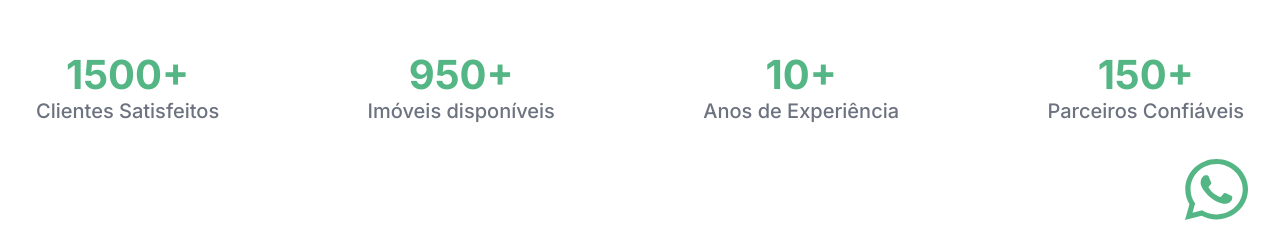
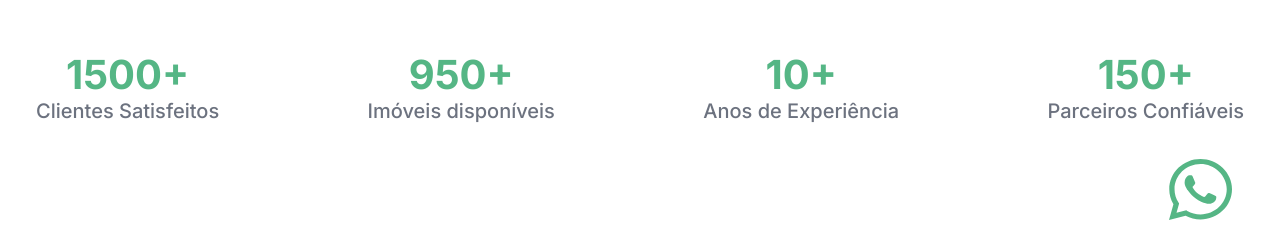
Before and after one commit to gustavopotrich/banner-imobiliaria, a website: page index.html in a window 1280 px wide. Shown: the part 609-861 px from the top of the page. Drawn offline with nearby package versions, Linux system fonts and the light colour scheme.

Commit message:
general fixes

```diff
--- a/style.css
+++ b/style.css
@@ -291,7 +291,7 @@ a {
   align-items: center;
   justify-content: flex-end;
   margin: 0 auto 2rem auto;
-  padding-right: 2rem;
+  padding-right: 3rem;
 }
 
 .contact-float img {
```
